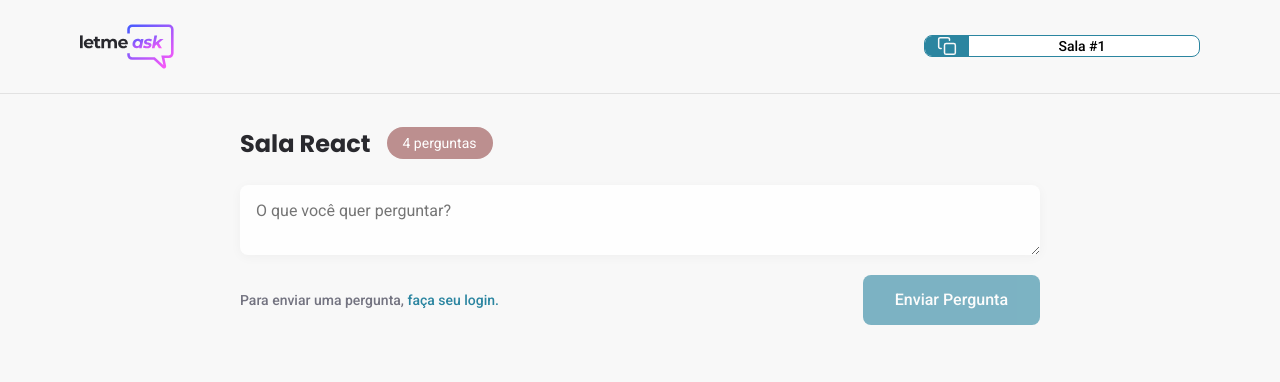
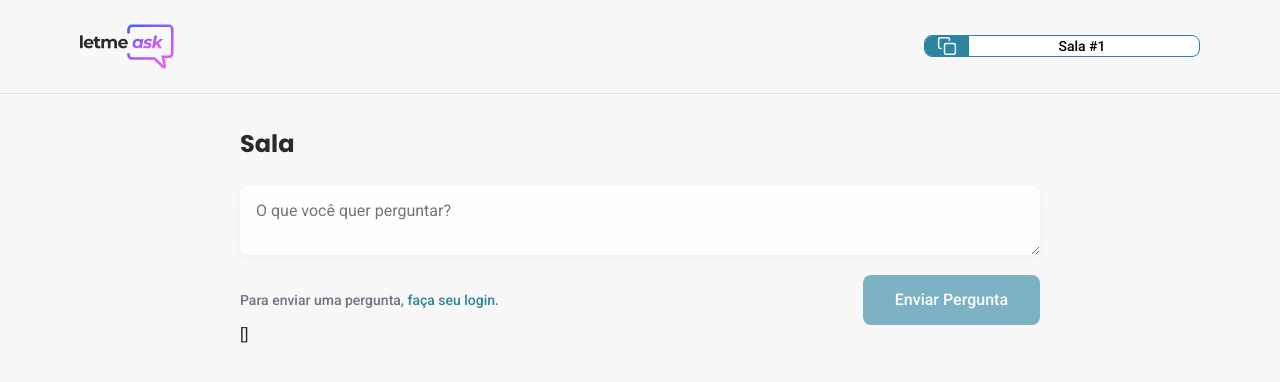
Before and after one commit to TeoNogueira/NLWTOGETHER_TN, a React (Create React App) app: page /rooms/1 in a window 1280 px wide. Shown: the top 382 px of the page. Built offline with nearby package versions, Linux system fonts and the light colour scheme; no server answers; the database is empty.

Commit message:
addDataQuestionsIntoDOM_Finish_1:35:04_min

```diff
--- a/src/pages/Room.tsx
+++ b/src/pages/Room.tsx
@@ -8,6 +8,33 @@ import { FormEvent, useEffect, useState, } from 'react'
 import { useAuth } from '../hooks/useAuth'
 import { database } from '../services/firebase'
 
+type FirebaseQuestions = Record<string, {
+
+    author: {
+        name: string;
+        avatar: string;
+    }
+
+    content: string;
+    isAnswered: boolean;
+    isHighLighted: boolean;
+}>
+
+type Question = {
+
+    id: string;
+    author: {
+        name: string;
+        avatar: string;
+    }
+
+    content: string;
+    isAnswered: boolean;
+    isHighLighted: boolean;
+
+}
+
+
 type RoomParams = {
 
     id: string;
@@ -17,6 +44,8 @@ export function Room() {
 const {user} = useAuth()
 const params = useParams<RoomParams>();
 const [newQuestion, setNewQuestion] = useState('');
+const [questions, setQuestions] = useState<Question[]>([]); // Generic do typeScript
+const [title, setTitle] = useState('');
 
 const roomId = params.id;
 
@@ -24,8 +53,25 @@ useEffect(() => {
 console.log(roomId)
 const roomRef = database.ref(`rooms/${roomId}`)
 
-roomRef.once('value', room => {
+roomRef.on('value', room => {
 
+    const databaseRoom = room.val();
+    const firebaseQuestions = databaseRoom.questions as FirebaseQuestions ?? {};
+
+    const parsedQuestions = Object.entries(firebaseQuestions).map(([key, value]) => {
+     return {
+
+        id: key,
+        content: value.content,
+        author: value.author,
+        isHighLighted: value.isHighLighted,
+        isAnswered: value.isAnswered,
+
+     }
+
+    }) // me retornar chave e valor num obj <<<< Object.entries()
+ setTitle(databaseRoom.title);
+setQuestions(parsedQuestions)
     // console.log(room.val());//*Ouvindo um Evento de dentro do Firebase uma única vez, caso varias seria: "roomRef.on()" */
 })
 
@@ -79,9 +125,9 @@ return(
  <main className="content">
 <div className="room-title">
 
-    <h1>Sala React</h1>
+    <h1>Sala {title}</h1>
 
-    <span>4 perguntas</span>
+{ questions.length > 0 &&  <span>{questions.length} pergunta(s)</span>}
 </div>
 
 <form onSubmit={handleSendQuestion}>
@@ -112,6 +158,7 @@ return(
     </div>
 </form>
 
+{JSON.stringify(questions)}
  </main>
 </div>
 
```
Also changed, not shown: myText/others.txt.
